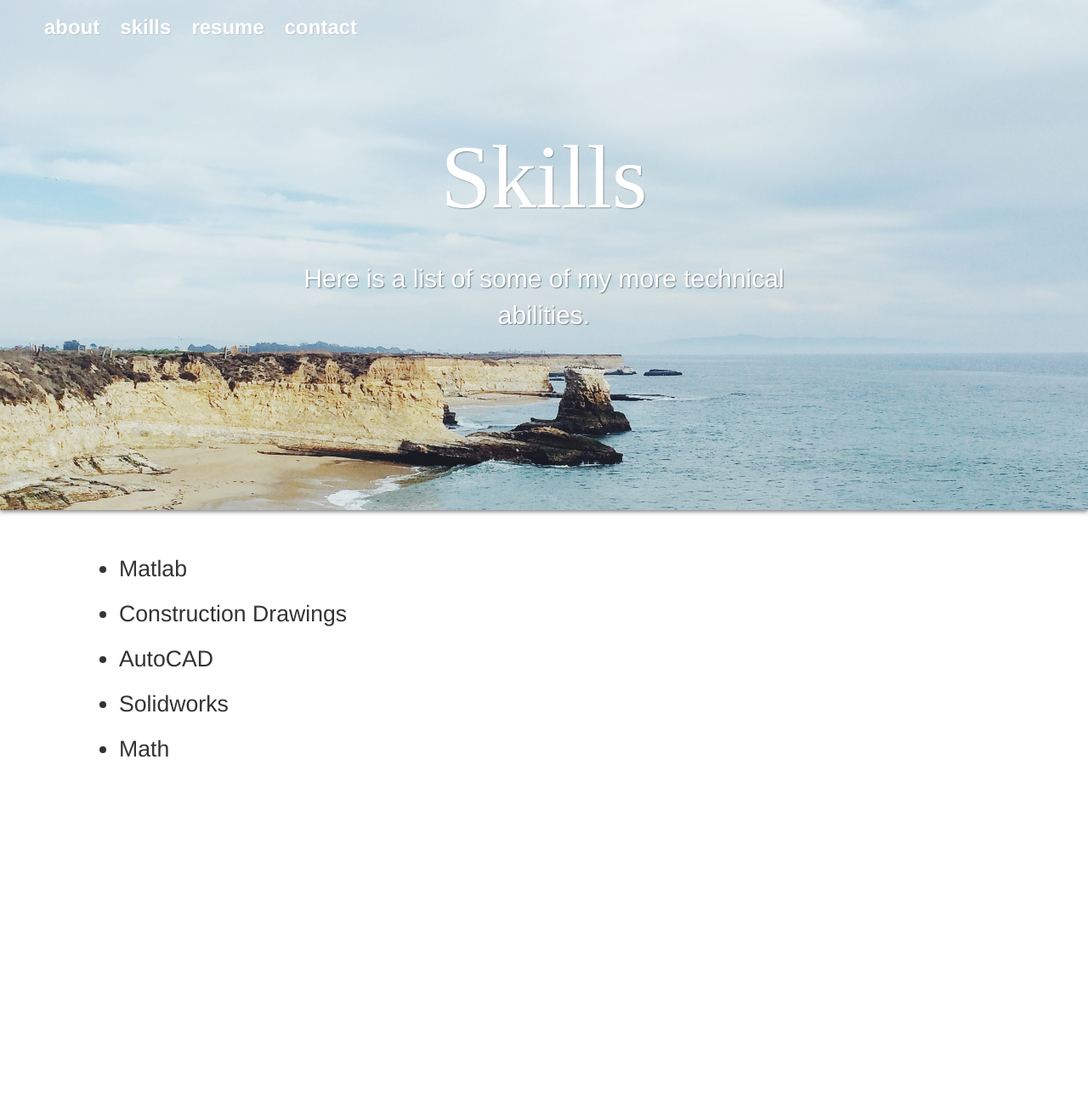
After one commit to TimelyToga/rubyrosewatts_website, a Django app: page /skills in a window 1280 px wide. The commit adds this page. Shown: the whole page at 85% size. Run offline with Django 3.2, Linux system fonts and the light colour scheme; some libraries are stand-ins or nearby versions.

Commit message:
added a lot of pages

```diff
--- a/rubyrosewatts_app/templates/base.html
+++ b/rubyrosewatts_app/templates/base.html
@@ -44,9 +44,31 @@
         <title>Ruby Watts</title>
     </head>
     <body>
+        <div class="header">
+            <ul class="header-column">
+                <li class="hmen-item">
+                    <a href="/about">about</a>
+                </li>
+                <li class="hmen-item">
+                    <a href="/skills">skills</a>
+                </li>
+                <li class="hmen-item">
+                    <a href="https://drive.google.com/file/d/0B4V8b27yh1SMak1zRlZucHBLWkE/view?usp=sharing">resume</a>
+                </li>
+                <li class="hmen-item">
+                    <a href="mailto:rrw13@duke.edu?Subject=Reaching Out">contact</a>
+                </li>
+            </ul>
+        </div>
+        <body>
 
+        <div class="hero">
             {% block body %}
             {% endblock body %}
+        </div>
+
+            {% block body2 %}
+            {% endblock body2 %}
 
     </body>
 </html>
--- /dev/null
+++ b/rubyrosewatts_app/templates/skills.html
@@ -0,0 +1,25 @@
+{% extends "base.html" %}
+
+{% block body %}
+<h1 id="titular" class="animated fadeInDown">Skills</h1>
+
+    <div class="word-container">
+        <p>
+            Here is a list of some of my more technical abilities.
+        </p>
+    </div>
+
+
+{% endblock body %}
+
+{% block body2 %}
+<div class="ul-wrapper">
+    <ul>
+        <li class="skill_item">Matlab</li>
+        <li class="skill_item">Construction Drawings</li>
+        <li class="skill_item">AutoCAD</li>
+        <li class="skill_item">Solidworks</li>
+        <li class="skill_item">Math</li>
+    </ul>
+</div>
+{% endblock body2 %}
--- a/rubyrosewatts_app/urls.py
+++ b/rubyrosewatts_app/urls.py
@@ -7,6 +7,8 @@ import rubyrosewatts_app.settings
 urlpatterns = patterns('',
     url(r'^$', 'rubyrosewatts_app.views.home'),
     url(r'^about$', 'rubyrosewatts_app.views.about'),
+    url(r'^skills', 'rubyrosewatts_app.views.skills'),
+
 
     (r'^css/(?P<path>.*)$', 'django.views.static.serve', {'document_root': rubyrosewatts_app.settings.CSS_DIR}),
     (r'^img/(?P<path>.*)$', 'django.views.static.serve', {'document_root': rubyrosewatts_app.settings.IMG_DIR}),
--- a/rubyrosewatts_app/views.py
+++ b/rubyrosewatts_app/views.py
@@ -15,7 +15,7 @@ def about(request):
     context = RequestContext(request, {})
     return HttpResponse(template.render(context))
 
-# def notfound(request):
-#     template = loader.get_template('404.html')
-#     context = RequestContext(request, {})
-#     return HttpResponse(template.render(context))
+def skills(request):
+    template = loader.get_template('skills.html')
+    context = RequestContext(request, {})
+    return HttpResponse(template.render(context))
--- a/static/css/main.css
+++ b/static/css/main.css
@@ -45,7 +45,7 @@ body {
     float: left;
     font-weight: bold;
         height: 100%;
-    margin: 5px 0;
+    margin: 5px 7px;
     padding: 5px 0 ;
 }
 
@@ -153,3 +153,26 @@ div.body-links-container a {
     text-shadow:  1px 1px 1px rgba(0, 0, 0, 0.4);
 
 }
+
+#titular {
+    below: header;
+    font-family: "Grand Hotel";
+    font-size: 80pt;
+    background-color: transparent;
+    color: #ffffff;
+    text-align: center;
+    text-shadow:  1px 1px 1px rgba(0, 0, 0, 0.3);
+    display: table;
+    margin: 40px auto;
+    padding-top: 80px;
+}
+
+.ul-wrapper {
+    margin: 50px 100px;
+    height: 600px;
+}
+
+.skill_item {
+    margin: 15px 0;
+    font-size: 20pt;
+}
```
Also changed, not shown: rubyrosewatts_app/templates/about.html (+7 -1 lines), rubyrosewatts_app/templates/main.html (+1 -10 lines). Lines whose indentation alone changed are shown as unchanged.
